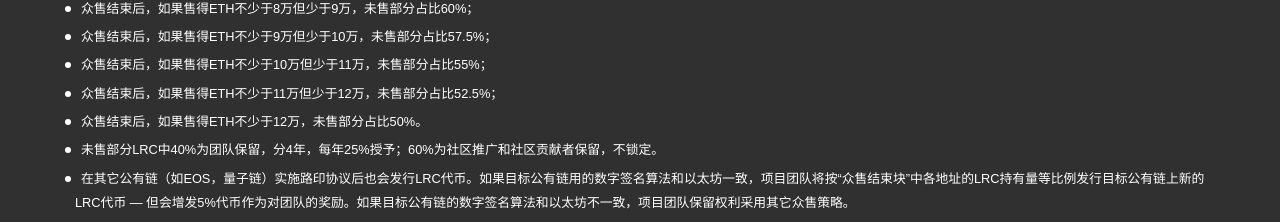
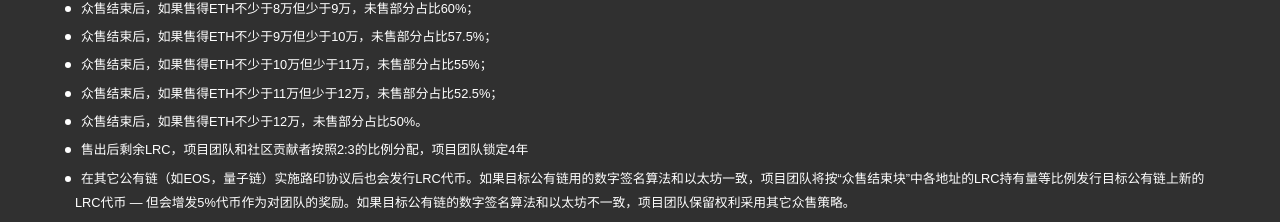
Before and after one commit to ruizhaoz1/website, a plain HTML site: page cn/tokensale.html in a window 1280 px wide. Shown: the part 2597-2819 px from the top of the page. Drawn offline with Linux system fonts and the light colour scheme; files whose address does not match are found by name.

Commit message:
minor change tokensale.html

```diff
--- a/cn/tokensale.html
+++ b/cn/tokensale.html
@@ -139,7 +139,7 @@
           <li>众售结束后，如果售得ETH不少于10万但少于11万，未售部分占比55%；</li>
           <li>众售结束后，如果售得ETH不少于11万但少于12万，未售部分占比52.5%；</li>
           <li>众售结束后，如果售得ETH不少于12万，未售部分占比50%。</li>
-          <li>未售部分LRC中40%为团队保留，分4年，每年25%授予；60%为社区推广和社区贡献者保留，不锁定。</li>
+          <li>售出后剩余LRC，项目团队和社区贡献者按照2:3的比例分配，项目团队锁定4年</li>
           <li>在其它公有链（如EOS，量子链）实施路印协议后也会发行LRC代币。如果目标公有链用的数字签名算法和以太坊一致，项目团队将按“众售结束块”中各地址的LRC持有量等比例发行目标公有链上新的LRC代币 — 但会增发5%代币作为对团队的奖励。如果目标公有链的数字签名算法和以太坊不一致，项目团队保留权利采用其它众售策略。</li>
           <li>众售规则以智能合约代码为最终标准。网页和其它宣传资料为辅助参考。</li>
         </ul>
```
Also changed, not shown: 3 other files.
